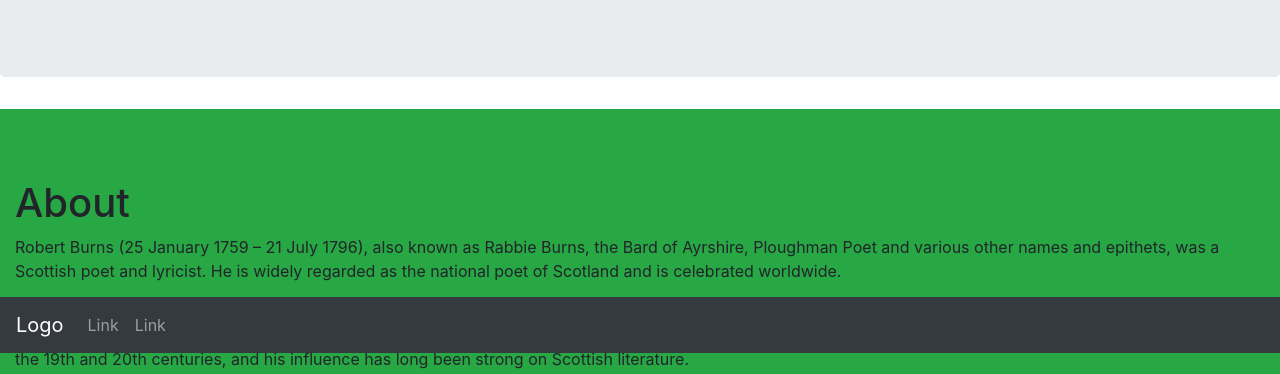
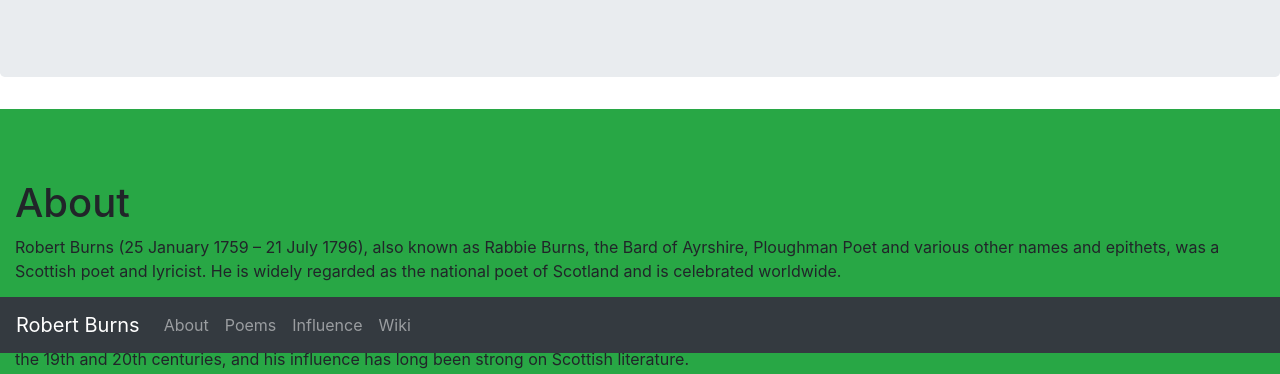
Before and after one commit to Glaschu/TributePage, a plain HTML site: page index.html in a window 1280 px wide. Shown: the part 447-821 px from the top of the page. Drawn offline with nearby package versions, Linux system fonts and the light colour scheme.

Commit message:
Update index.html

```diff
--- a/index.html
+++ b/index.html
@@ -15,13 +15,19 @@
   <p>A Tribute to Robert Burns</p>
 </div>
 <nav class="navbar navbar-expand-sm bg-dark navbar-dark fixed-bottom">
-  <a class="navbar-brand" href="#">Logo</a>
+  <a class="navbar-brand" href="#">Robert Burns</a>
   <ul class="navbar-nav">
     <li class="nav-item">
-      <a class="nav-link" href="javascript:void(0)">Link</a>
+      <a class="nav-link" href="#section1">About</a>
     </li>
     <li class="nav-item">
-      <a class="nav-link" href="javascript:void(0)">Link</a>
+      <a class="nav-link" href="#section2">Poems</a>
+    </li>
+    <li class="nav-item">
+      <a class="nav-link" href="#section3">Influence</a>
+    </li>
+    <li class="nav-item">
+      <a class="nav-link" href="#section4">Wiki</a>
     </li>
   </ul>
 </nav>
@@ -78,13 +84,11 @@
   <p>Burns is generally classified as a proto-Romantic poet, and he influenced William Wordsworth, Samuel Taylor Coleridge, and Percy Bysshe Shelley greatly. His direct literary influences in the use of Scots in poetry were Allan Ramsay and Robert Fergusson.</p>
   <p>An example of Burns's literary influence in the US is seen in the choice by novelist John Steinbeck of the title of his 1937 novel, Of Mice and Men, taken from a line in the second-to-last stanza of "To a Mouse": "The best laid schemes o' mice an' men / Gang aft agley." Burns's influence on American vernacular poets such as James Whitcomb Riley and Frank Lebby Stanton has been acknowledged by their biographers.</p>
 </div>
-<div id="section41" class="container-fluid bg-danger" style="padding-top:70px;padding-bottom:70px">
+<div id="section4" class="container-fluid bg-danger" style="padding-top:70px;padding-bottom:70px">
   <h1>Wiki</h1>
   <p><a href="https://en.wikipedia.org/wiki/Robert_Burns">Vist the Wikipedia page on Robert Burns</a></p>
 </div>
-<div id="section41" class="container-fluid text-center bg-secondary" style="padding-top:20px;padding-bottom:20px">
-  <p></p>
-</div>
+
 
 </body>
 </html>
```
